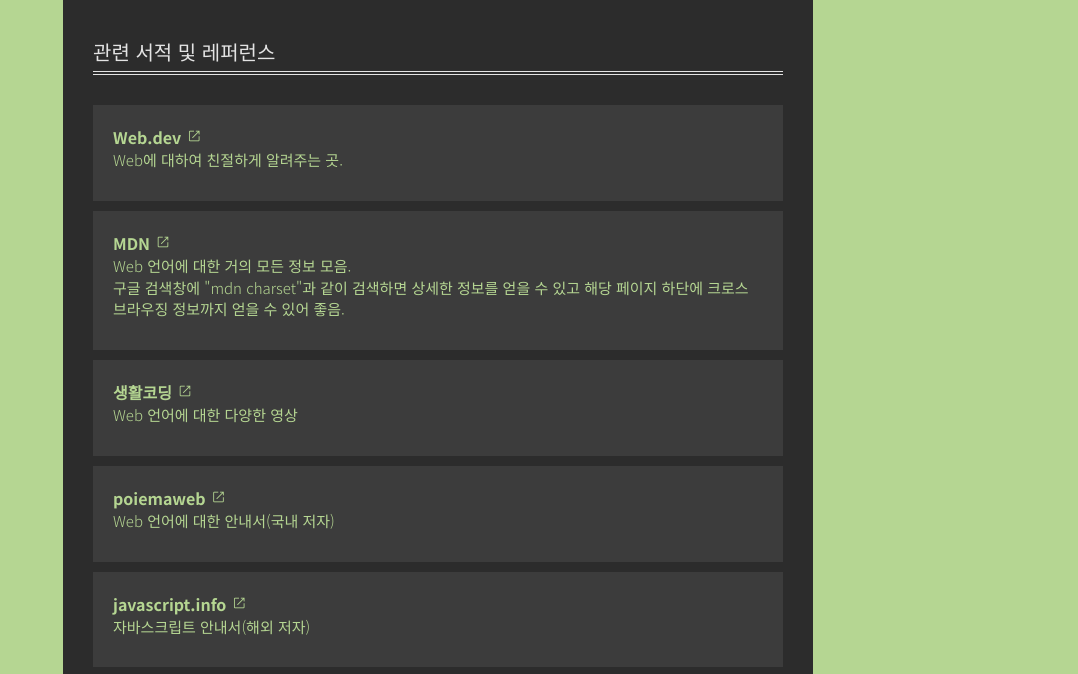
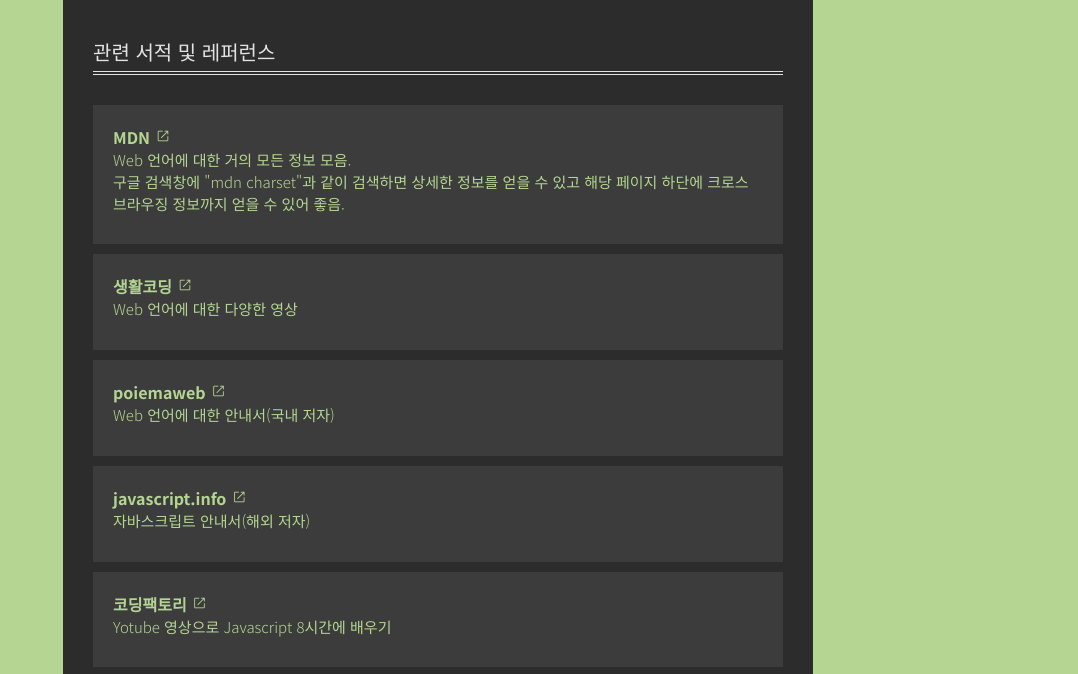
Before and after one commit to amerimnos/Web-Frontend-Useful-Source-Collection, a plain HTML site: page index.html in a window 1280 px wide. Shown: the part 78-752 px from the top of the page, without its empty margins (202-1280 px from the left). Drawn offline with nearby package versions, Linux system fonts and the light colour scheme.

Commit message:
dev.web 제거
- 중상급자 기준으로 js를 설명하는 경향이 있고 세세하지 않음..

```diff
--- a/index.html
+++ b/index.html
@@ -35,10 +35,6 @@
 <main class="main">
     <section class="main-content">
         <h2 id="referrence" class="main-content__title">관련 서적 및 레퍼런스</h2>
-        <article class="main-content__article-wrap">
-            <h3 class="main-content__sub-title"><a class="main-content__linker" href="https://web.dev/learn?hl=ko" title="사이트 바로가기" target="_blank">Web.dev<span class="main-content__icon--new-tab material-symbols-outlined">open_in_new</span></a></h3>
-            <div class="main-content__desc">Web에 대하여 친절하게 알려주는 곳.</div>
-        </article>
         <article class="main-content__article-wrap">
             <h3 class="main-content__sub-title"><a class="main-content__linker" href="https://developer.mozilla.org/ko" title="사이트 바로가기" target="_blank">MDN<span class="main-content__icon--new-tab material-symbols-outlined">open_in_new</span></a></h3>
             <div class="main-content__desc">Web 언어에 대한 거의 모든 정보 모음. <br>구글 검색창에 "mdn charset"과 같이 검색하면 상세한 정보를 얻을 수 있고 해당 페이지 하단에 크로스 브라우징 정보까지 얻을 수 있어 좋음.</div>
```
